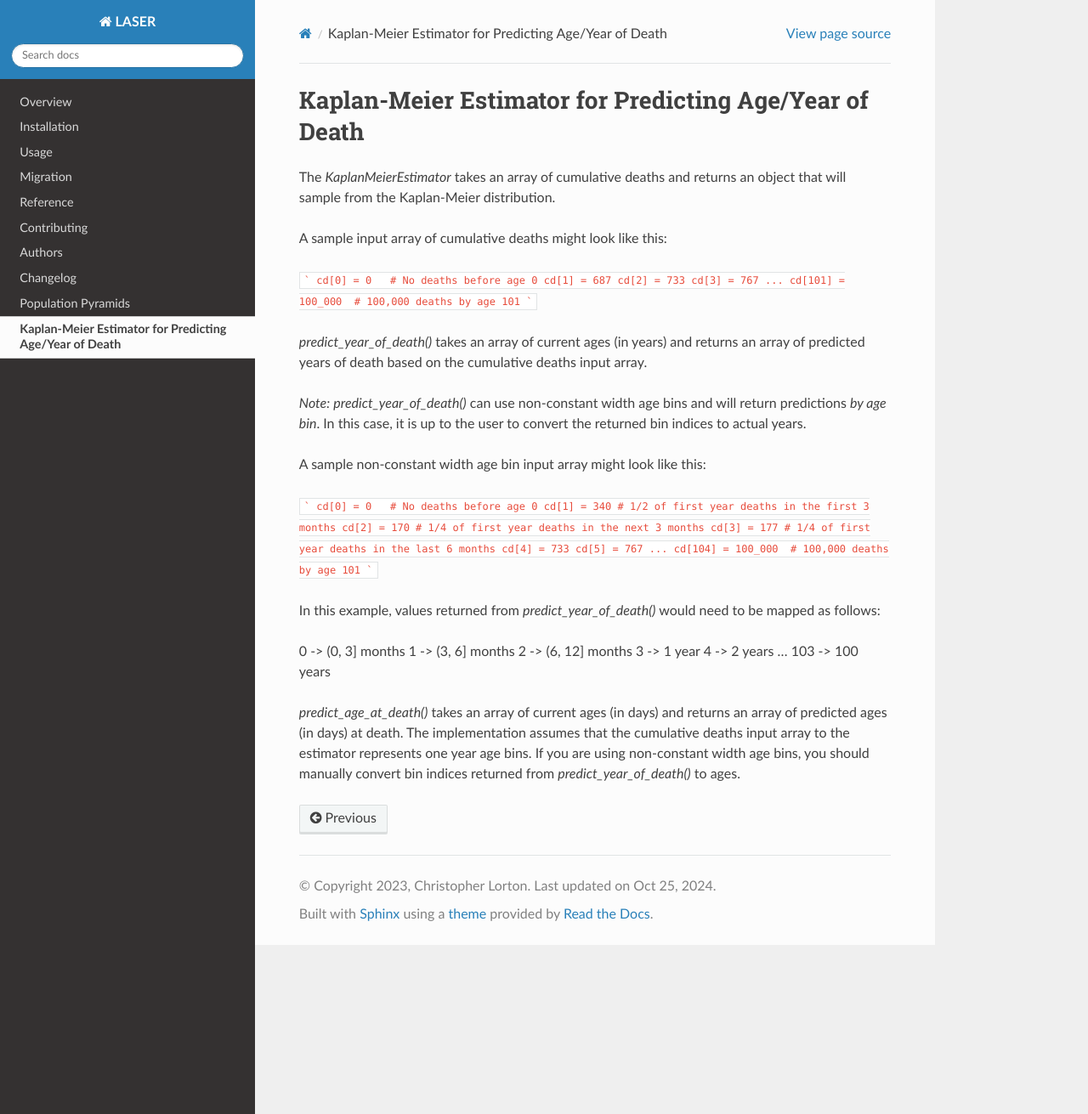
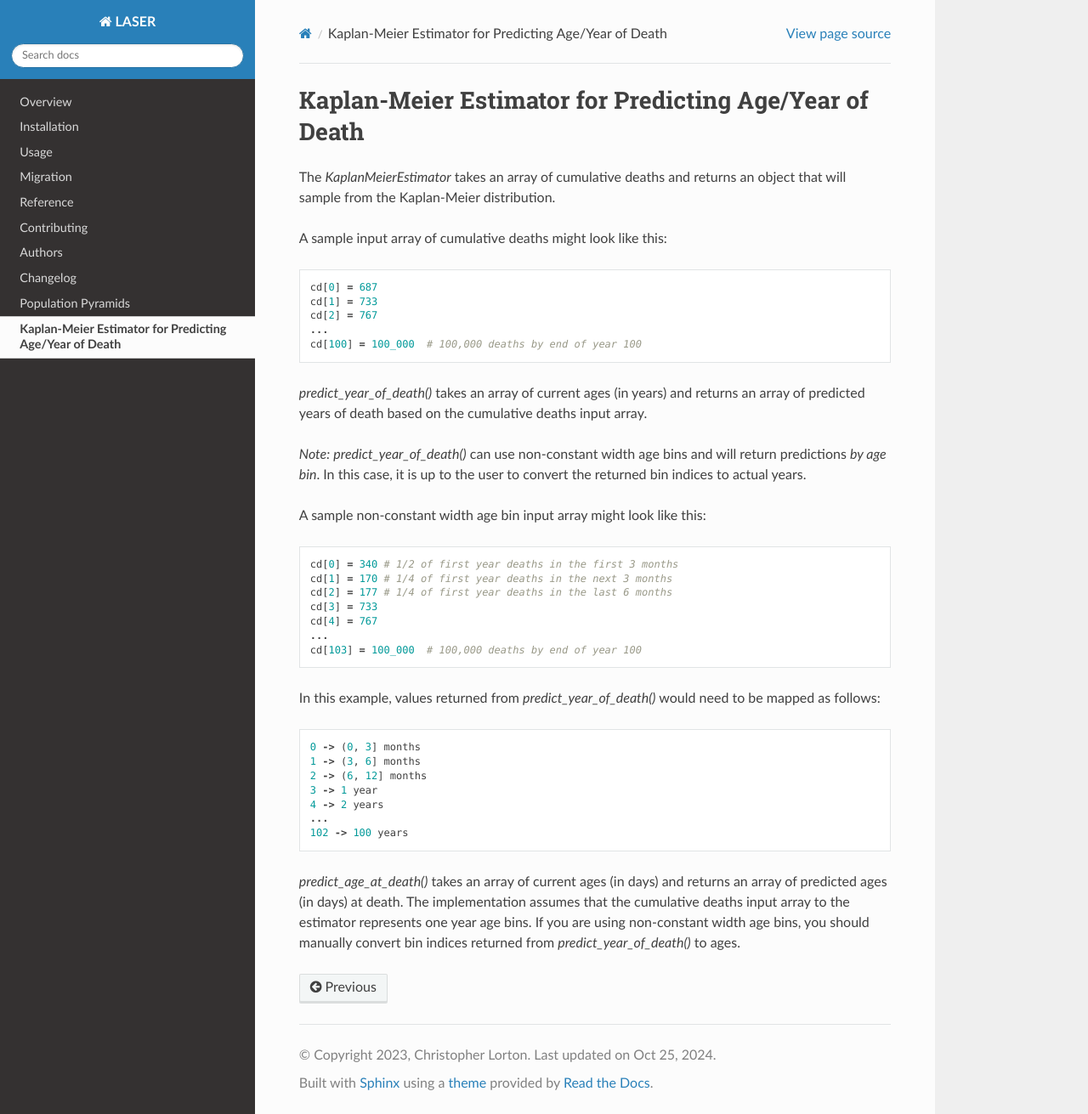
Before and after one commit to InstituteforDiseaseModeling/laser, a Sphinx documentation site: the page built from docs/kmestimator.rst, in a window 1280 px wide and 1311 px high. Shown: the whole window at 85% size. Built offline with Sphinx 7.4.7 and the Read the Docs theme 3.1.0, drawn with Linux system fonts in a browser that asks for light colours.

Commit message:
📝 doc updates

````diff
--- a/docs/kmestimator.rst
+++ b/docs/kmestimator.rst
@@ -4,16 +4,13 @@ Kaplan-Meier Estimator for Predicting Age/Year of Death
 The `KaplanMeierEstimator` takes an array of cumulative deaths and returns an
 object that will sample from the Kaplan-Meier distribution.
 
-A sample input array of cumulative deaths might look like this:
+A sample input array of cumulative deaths might look like this::
 
-```
-cd[0] = 0   # No deaths before age 0
-cd[1] = 687
-cd[2] = 733
-cd[3] = 767
-...
-cd[101] = 100_000  # 100,000 deaths by age 101
-```
+    cd[0] = 687
+    cd[1] = 733
+    cd[2] = 767
+    ...
+    cd[100] = 100_000  # 100,000 deaths by end of year 100
 
 `predict_year_of_death()` takes an array of current ages (in years) and returns
 an array of predicted years of death based on the cumulative deaths input array.
@@ -22,29 +19,26 @@ an array of predicted years of death based on the cumulative deaths input array.
 return predictions *by age bin*. In this case, it is up to the user to convert
 the returned bin indices to actual years.
 
-A sample non-constant width age bin input array might look like this:
+A sample non-constant width age bin input array might look like this::
 
-```
-cd[0] = 0   # No deaths before age 0
-cd[1] = 340 # 1/2 of first year deaths in the first 3 months
-cd[2] = 170 # 1/4 of first year deaths in the next 3 months
-cd[3] = 177 # 1/4 of first year deaths in the last 6 months
-cd[4] = 733
-cd[5] = 767
-...
-cd[104] = 100_000  # 100,000 deaths by age 101
-```
+    cd[0] = 340 # 1/2 of first year deaths in the first 3 months
+    cd[1] = 170 # 1/4 of first year deaths in the next 3 months
+    cd[2] = 177 # 1/4 of first year deaths in the last 6 months
+    cd[3] = 733
+    cd[4] = 767
+    ...
+    cd[103] = 100_000  # 100,000 deaths by end of year 100
 
 In this example, values returned from `predict_year_of_death()` would need to
-be mapped as follows:
+be mapped as follows::
 
-0 -> (0, 3] months
-1 -> (3, 6] months
-2 -> (6, 12] months
-3 -> 1 year
-4 -> 2 years
-...
-103 -> 100 years
+    0 -> (0, 3] months
+    1 -> (3, 6] months
+    2 -> (6, 12] months
+    3 -> 1 year
+    4 -> 2 years
+    ...
+    102 -> 100 years
 
 `predict_age_at_death()` takes an array of current ages (in days) and returns
 an array of predicted ages (in days) at death. The implementation assumes that
--- a/docs/pyramids.rst
+++ b/docs/pyramids.rst
@@ -33,10 +33,9 @@ E.g.::
     100+,27665,76635
 
 
-`load_pyramid_csv()` returns a 5 column NumPy array with the following columns::
+`load_pyramid_csv()` returns a 4 column NumPy array with the following columns::
 
     0 - Lower bound of age bin, inclusive
     1 - Upper bound of age bin, inclusive
     2 - number of males in the age bin
     3 - number of females in the age bin
-    4 - total number of people in the age bin
````
